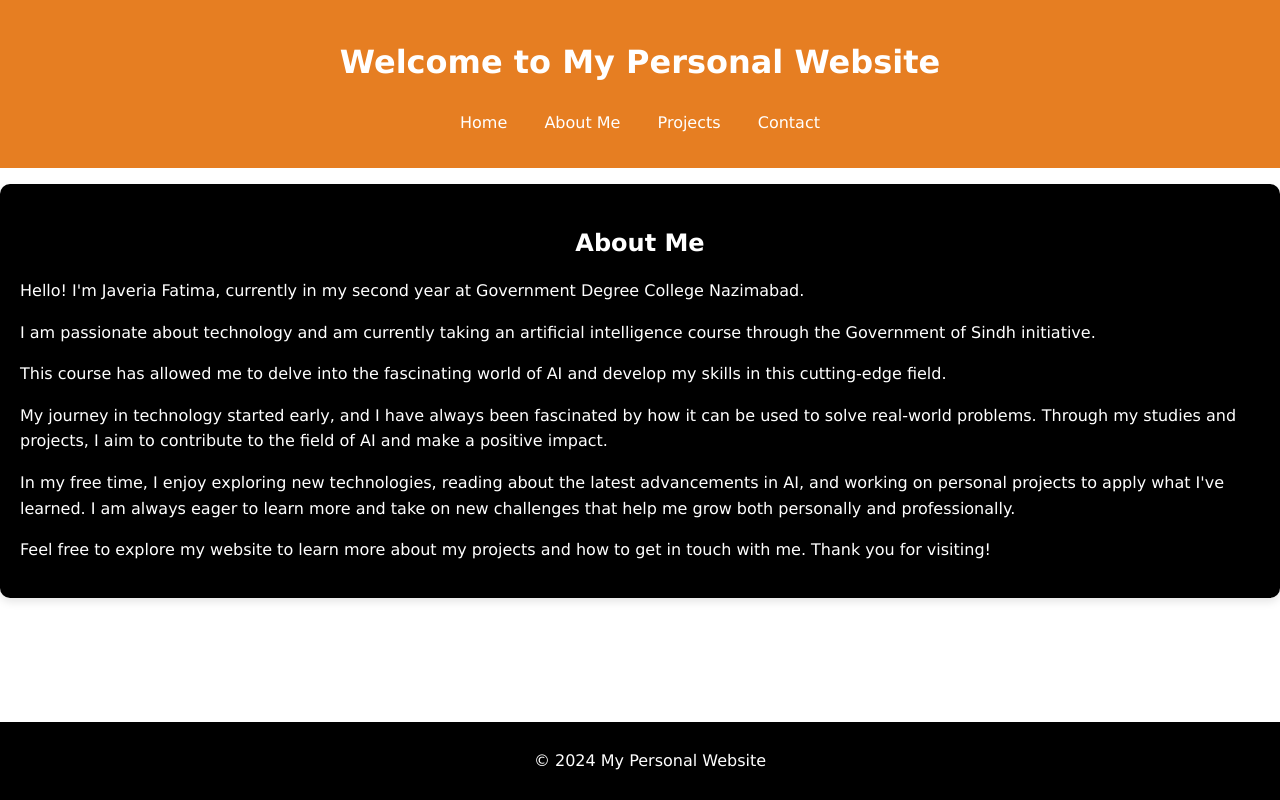
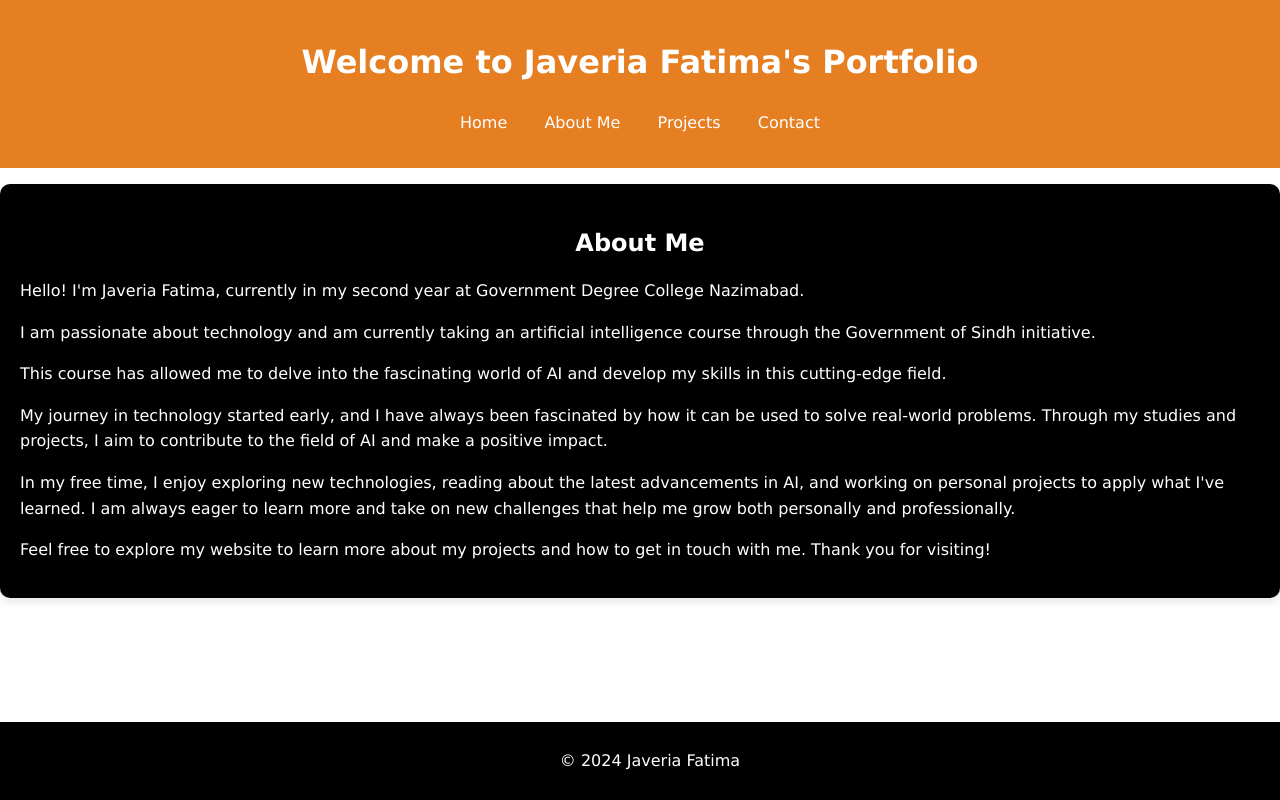
Before and after one commit to javeria-fatima49/javeria-projects-portfolio, a plain HTML site: page about.html in a window 1280 px wide. Drawn offline with Linux system fonts and the light colour scheme.

Commit message:
push my portfolio to github

```diff
--- a/about.html
+++ b/about.html
@@ -8,7 +8,7 @@
 </head>
 <body>
     <header>
-        <h1>Welcome to My Personal Website</h1>
+        <h1>Welcome to Javeria Fatima's Portfolio</h1>
         <nav>
             <ul>
                 <li><a href="index.html">Home</a></li>
@@ -50,7 +50,7 @@
 </section>
 <div class ="content"></div>
   <footer class="footer-about-contact">
-    <p>&copy; 2024 My Personal Website</p>
+    <p>&copy; 2024 Javeria Fatima</p>
 </footer>
 
 <script src="script.js"></script>
```
Also changed, not shown: contact.html (+2 -2 lines), index.html (+2 -4 lines), projects.html (+2 -2 lines).
